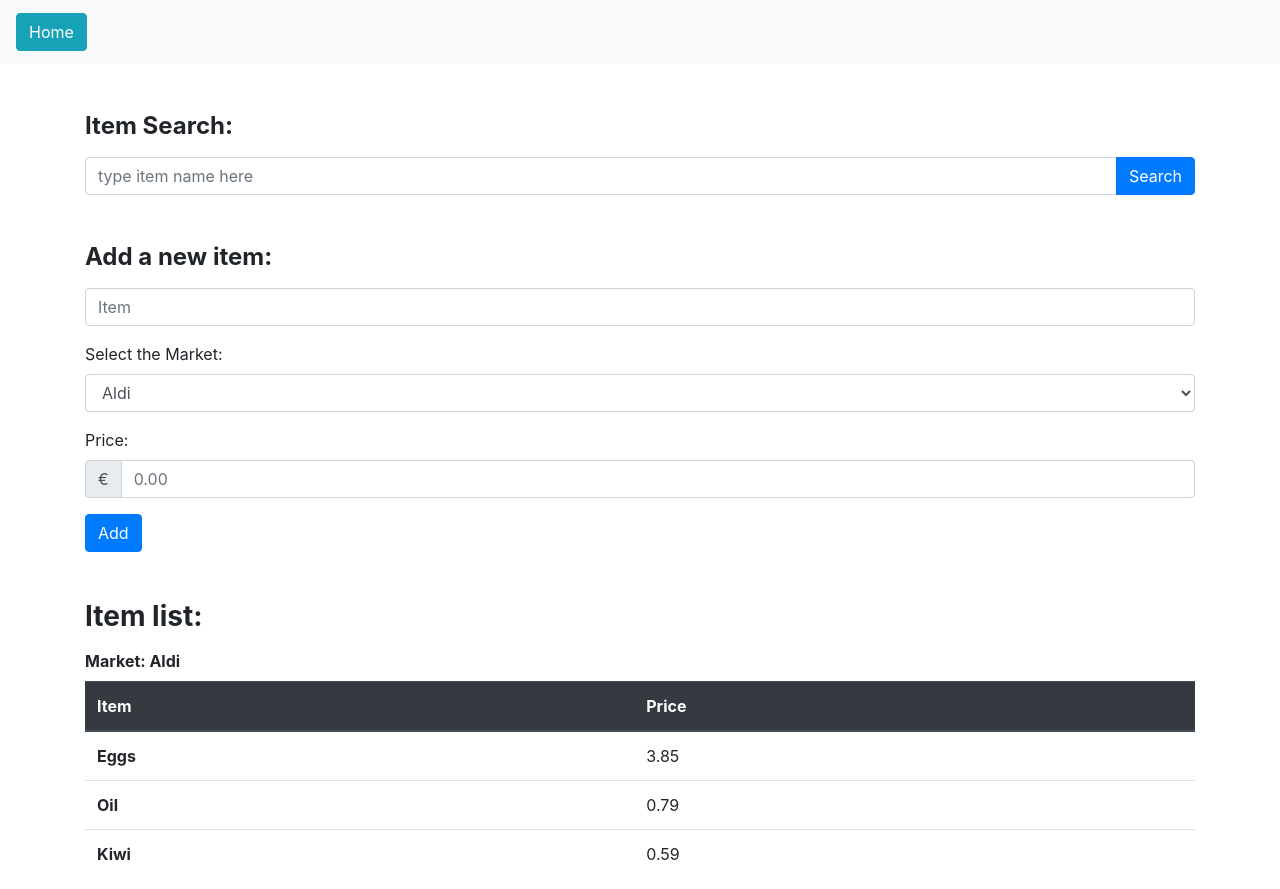
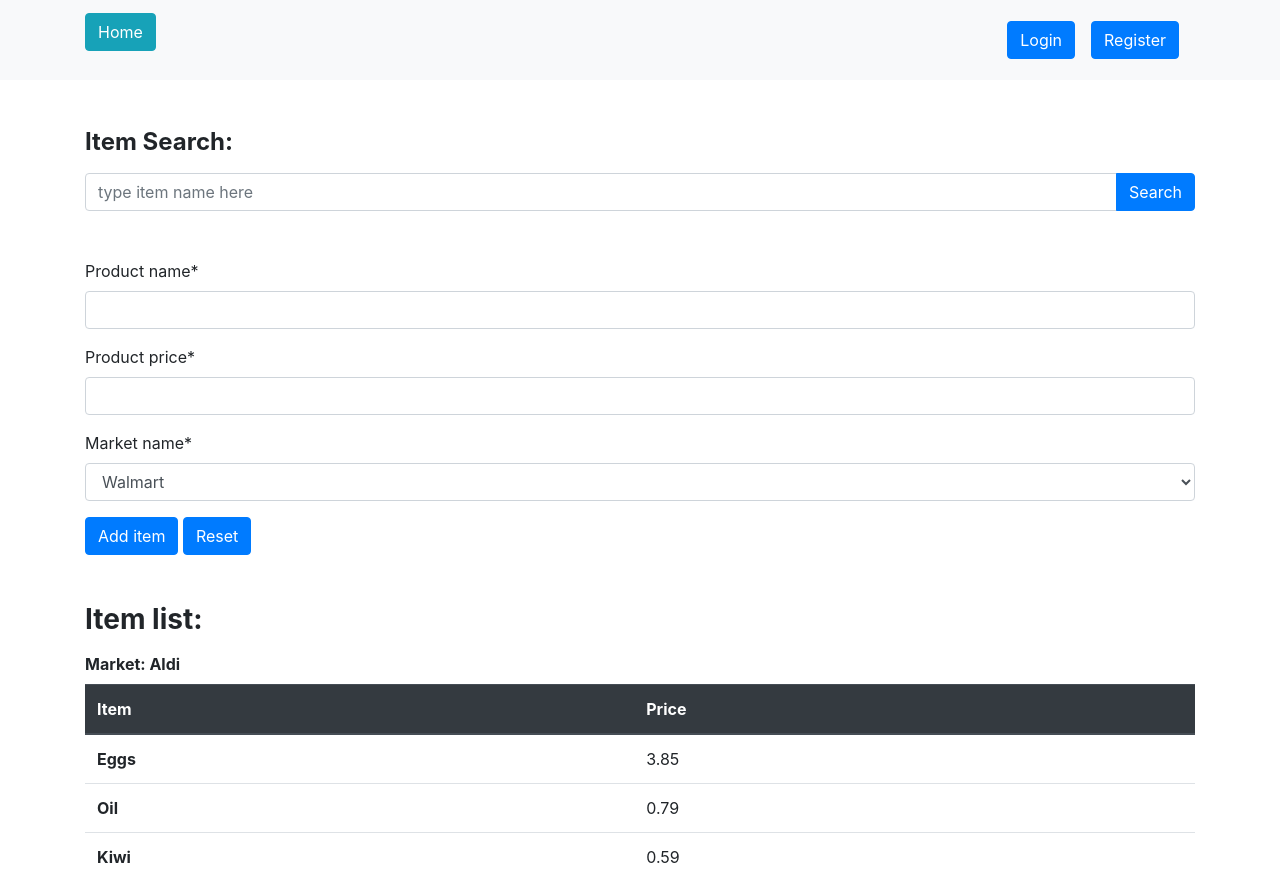
Before and after one commit to rodolfofrainer/appCarol, a Django app: page /createItem in a window 1280 px wide. Shown: the top 889 px of the page. Run offline with Django 4.2, Linux system fonts and the light colour scheme; some libraries are stand-ins or nearby versions.

Commit message:
add preliminary item creation form

```diff
--- /dev/null
+++ b/calculator/forms.py
@@ -0,0 +1,7 @@
+from django import forms
+
+class createNewItemForm(forms.Form):
+    choices = (enumerate(('Walmart', 'Target', 'Costco', 'Safeway', 'Whole Foods', 'Trader Joe\'s', 'Other')))
+    name = forms.CharField(label='Product name', max_length=100)
+    price = forms.FloatField(label='Product price', min_value=0.0)
+    market = forms.ChoiceField(label='Market name', choices=choices)
--- a/calculator/templates/base.html
+++ b/calculator/templates/base.html
@@ -4,7 +4,7 @@
     {% load static %}
     <meta charset="utf-8" />
     <meta http-equiv="X-UA-Compatible" content="IE=edge" />
-    <title>Is It Worth It?</title>
+    <title>Is It Worth It? {% block title %}{% endblock title %}</title>
     <meta name="description" content="" />
     <meta name="viewport" content="width=device-width, initial-scale=1" />
     <!-- FavIcon -->
@@ -12,7 +12,9 @@
     <link rel="icon" type="image/png" sizes="32x32" href="{% static 'favicon/favicon-32x32.png' %}">
     <link rel="icon" type="image/png" sizes="16x16" href="{% static 'favicon/favicon-16x16.png' %}">
     <link rel="manifest" href="/site.webmanifest">
-    <!-- FavIcon -->
+    <!-- Fontawesome -->
+    <script src="https://kit.fontawesome.com/7f75c80236.js" crossorigin="anonymous" async></script>
+    <!-- Bootstrap -->
     <link
       rel="stylesheet"
       href="https://cdn.jsdelivr.net/npm/bootstrap@4.6.2/dist/css/bootstrap.min.css"
@@ -38,6 +40,7 @@
     </nav>
     {% block content %}
     {% endblock %}
+
     <script src="" async defer></script>
   </body>
 </html>
--- a/calculator/templates/home.html
+++ b/calculator/templates/home.html
@@ -1,5 +1,7 @@
 {% extends "base.html" %}
+{% block title %}|Home Page{% endblock title %}
 {% block content %}
+
 
 <div class="container mt-5">
     <div class="row justify-content-center">
@@ -40,7 +42,9 @@
                 </div>
                 <div class="col-md-2 form-outline">
                   <input type="number" id="typeNumber" class="form-control" min='0' value='1'/>
-              </div>
+                </div>
+                <i class="fa-solid fa-xmark"></i>
+                <i class="fa-solid fa-user"></i>
             </div>
         </form>
       </div>
--- a/calculator/templates/itemCreation.html
+++ b/calculator/templates/itemCreation.html
@@ -1,22 +1,14 @@
-<!DOCTYPE html>
-<html>
-  <head>
-    <meta charset="utf-8" />
-    <meta http-equiv="X-UA-Compatible" content="IE=edge" />
-    <title>Item</title>
-    <meta name="description" content="" />
-    <meta name="viewport" content="width=device-width, initial-scale=1" />
-    <link
-      rel="stylesheet"
-      href="https://cdn.jsdelivr.net/npm/bootstrap@4.6.2/dist/css/bootstrap.min.css"
-      integrity="sha384-xOolHFLEh07PJGoPkLv1IbcEPTNtaed2xpHsD9ESMhqIYd0nLMwNLD69Npy4HI+N"
-      crossorigin="anonymous"
-    />
-  </head>
-  <body>
-    <nav class="navbar navbar-light bg-light">
-        <a class="navbar-brand" href="home.html"><button type="button" class="btn btn-info">Home</button></a>
-    </nav>
+{% extends "base.html" %}
+{% load crispy_forms_tags %}
+{% block title %}|Create a new item{% endblock title %}
+{% block content %}
+    {% if messages %}
+    <ul class="messages">
+        {% for message in messages %}
+        <li{% if message.tags %} class="{{ message.tags }}"{% endif %}>{{ message }}</li>
+        {% endfor %}
+    </ul>
+    {% endif %}
     <div class="container mt-5">
         <label for="itemSearch"><h4><strong>Item Search:</strong></h4></label>
         <div class="input-group">
@@ -27,32 +19,12 @@
         </div>
     </div>
     <div class="container mt-5">
-        <form>
-            <div class="form-group">
-              <label for="itemAdd"><h4><strong>Add a new item:</strong></h4></label>
-              <input type="text" class="form-control" id="itemAdd" placeholder="Item">
-            </div>
-            <div class="form-group">
-                <label for="marketDropdown">Select the Market:</label>
-                <select class="form-control" id="marketDropdown">
-                  <option>Aldi</option>
-                  <option>Nahkauf</option>
-                  <option>Kaufland</option>
-                </select>
-            </div>
-            <form>
-                <div class="form">
-                    <label for="priceInput">Price:</label>
-                </div>
-            </form>
-            <div class="input-group mb-3">
-                <div class="input-group-prepend">
-                  <span class="input-group-text">€</span>
-                </div>
-                <input type="float" class="form-control" placeholder="0.00" aria-label="Euro amount (with dot and two decimal places)">
-            </div>
-            <button type="submit" class="btn btn-primary">Add</button>
-          </form>
+        <form method='POST'>
+          {% csrf_token %}
+            {{ form|crispy }}
+            <button class="btn btn-primary" type="submit" name='saveItem'>Add item</button>
+            <button class="btn btn-primary" type="submit" name='resetItem'>Reset</button>
+        </form>
     </div>
     <div class="container mt-5">
         <form>
@@ -131,7 +103,4 @@
               </tr>
             </tbody>
           </table>
-    </div>
-    <script src="" async defer></script>
-  </body>
-</html>
+          {% endblock content %}
--- a/calculator/views.py
+++ b/calculator/views.py
@@ -1,4 +1,7 @@
 from django.shortcuts import render
+from django.contrib import messages
+from .forms import createNewItemForm
+from .models import ItemCreatedModel
 
 # Create your views here.
 def baseView(request):
@@ -11,7 +14,17 @@
     return render(request, 'comparison.html')
 
 def createItemPageView(request):
-    return render(request, 'itemCreation.html')
+    context = {'form': createNewItemForm()}
+    if request.method == 'POST':
+        form = createNewItemForm(request.POST)
+        if form.is_valid():
+            clean_form = form.clean()
+            print(clean_form)
+            createNewItemForm()
+            messages.success(request, f'Item created!')
+            return render(request, 'itemCreation.html', context = context)
+    else:
+        return render(request, 'itemCreation.html', context = context)
 
 def myWagePageView(request):
     return render(request, 'wageHour.html')
```
